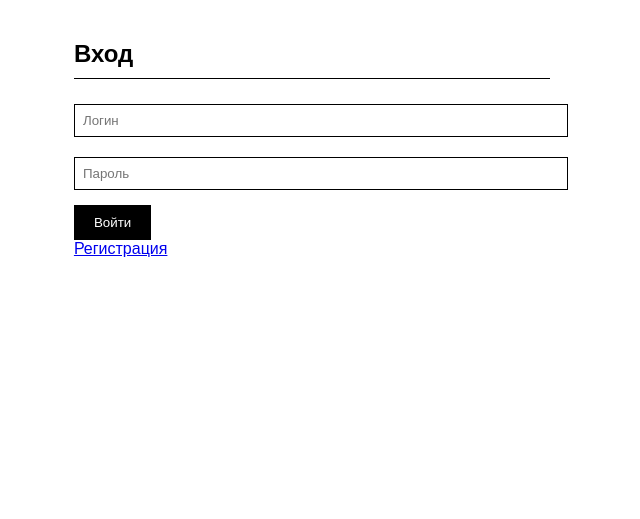
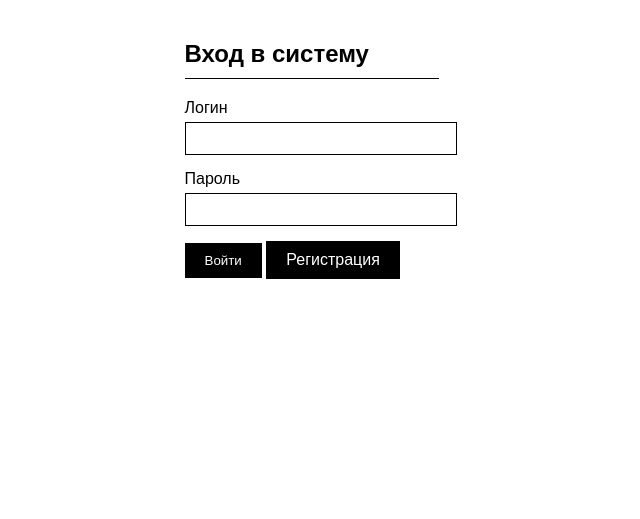
Before and after one commit to Tigriniy/Design-pro, a Django app: page /login/ in a window 1280 px wide. Shown: the part 95-614 px from the top of the page, without its empty margins (328-968 px from the left). Run offline with Django 3.2, Linux system fonts and the light colour scheme.

Commit message:
ПР №2.1. Реализация функционала гостя - выполнена

```diff
--- a/Designpro/settings.py
+++ b/Designpro/settings.py
@@ -122,3 +122,8 @@ DEFAULT_AUTO_FIELD = 'django.db.models.BigAutoField'
 
 MEDIA_URL = '/media/'
 MEDIA_ROOT = os.path.join(BASE_DIR , 'media')
+
+
+LOGIN_URL = '/accounts/login/'  # куда перенаправлять если не авторизован
+LOGIN_REDIRECT_URL = '/'        # куда идти после успешного входа
+LOGOUT_REDIRECT_URL = '/'       # куда идти после выхода
--- a/catalog/forms.py
+++ b/catalog/forms.py
@@ -1,7 +1,8 @@
+import re
 from django import forms
 from django.contrib.auth.forms import UserCreationForm
 from django.contrib.auth.models import User
-import re
+
 
 class CustomUserCreationForm(UserCreationForm):
 
@@ -24,7 +25,7 @@ class CustomUserCreationForm(UserCreationForm):
             return full_name
 
         def clean_username(self):
-            """Проверка логина - только латиница и дефис"""
+
             username = self.cleaned_data['username']
             if not re.match(r'^[a-zA-Z\-]+$', username):
                 raise forms.ValidationError('Логин должен содержать только латинские буквы и дефис')
--- a/catalog/static/css/styles.css
+++ b/catalog/static/css/styles.css
@@ -1,4 +1,4 @@
-/* Black & White Minimal */
+
 * { margin: 0; padding: 0; }
 
 body {
--- a/catalog/templates/catalog/login.html
+++ b/catalog/templates/catalog/login.html
@@ -1,13 +1,28 @@
 {% extends "catalog/base_generic.html" %}
 
 {% block content %}
-<h2>Вход</h2>
+<h2>Вход в систему</h2>
+
+{% if form.errors %}
+<div class="alert alert-danger">
+    <strong>Ошибка!</strong> Неверный логин или пароль.
+</div>
+{% endif %}
 
 <form method="post">
     {% csrf_token %}
-    <input type="text" name="username" placeholder="Логин" required>
-    <input type="password" name="password" placeholder="Пароль" required>
-    <button type="submit" class="btn">Войти</button>
-    <p><a href="{% url 'register' %}">Регистрация</a></p>
+
+    <div class="mb-3">
+        <label for="id_username" class="form-label">Логин</label>
+        <input type="text" name="username" id="id_username" class="form-control" required>
+    </div>
+
+    <div class="mb-3">
+        <label for="id_password" class="form-label">Пароль</label>
+        <input type="password" name="password" id="id_password" class="form-control" required>
+    </div>
+
+    <button type="submit" class="btn btn-primary">Войти</button>
+    <a href="{% url 'register' %}" class="btn btn-link">Регистрация</a>
 </form>
 {% endblock %}
--- a/catalog/views.py
+++ b/catalog/views.py
@@ -14,11 +14,8 @@ def register(request):
         form = CustomUserCreationForm(request.POST)
 
         if form.is_valid():
-
             user = form.save()
-
             login(request, user)
-
         messages.success(request, 'регистрация прошла успешно!')
 
         return redirect('index')
@@ -28,9 +25,7 @@ def register(request):
     return render(request, 'catalog/register.html', {'form': form})
 
 def user_login(request):
-
     if request.method == 'POST':
-        """если пользователь отправил форму входа"""
         form=AuthenticationForm(request, data=request.POST)
 
         if form.is_valid():
@@ -39,7 +34,7 @@ def user_login(request):
             username = form.cleaned_data.get('username')
             password = form.cleaned_data.get('password')
 
-            #Проверяем правильность логина и пароля
+
             user = authenticate(username=username, password=password)
 
             if user is not None:
@@ -48,7 +43,7 @@ def user_login(request):
                 return redirect('index')
 
     else:
-        #если пользователь просто зашел на страницу входа
+
         form = AuthenticationForm()
 
     return render(request, 'catalog/login.html', {'form': form})
```
Also changed, not shown: db.sqlite3.
